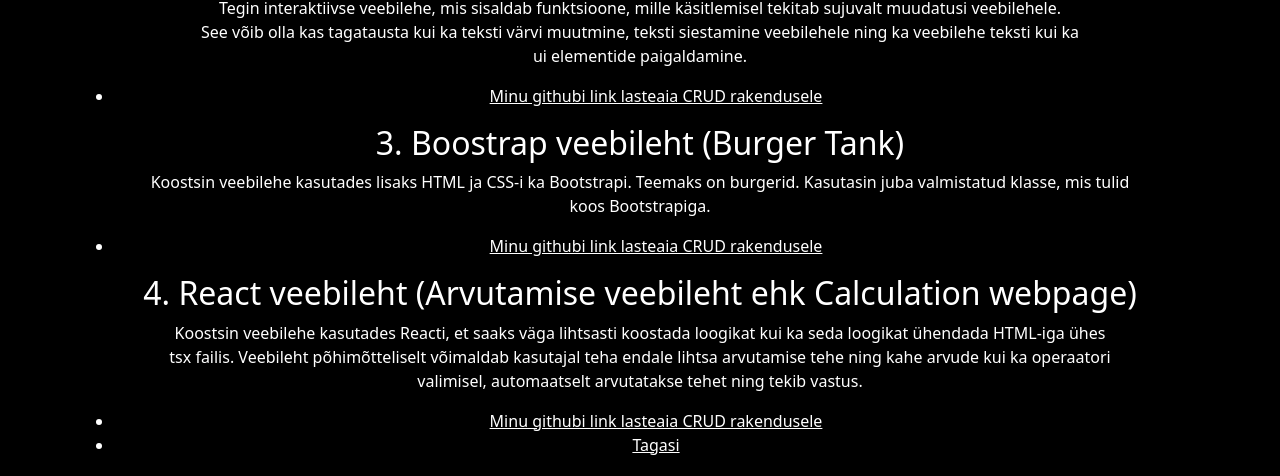
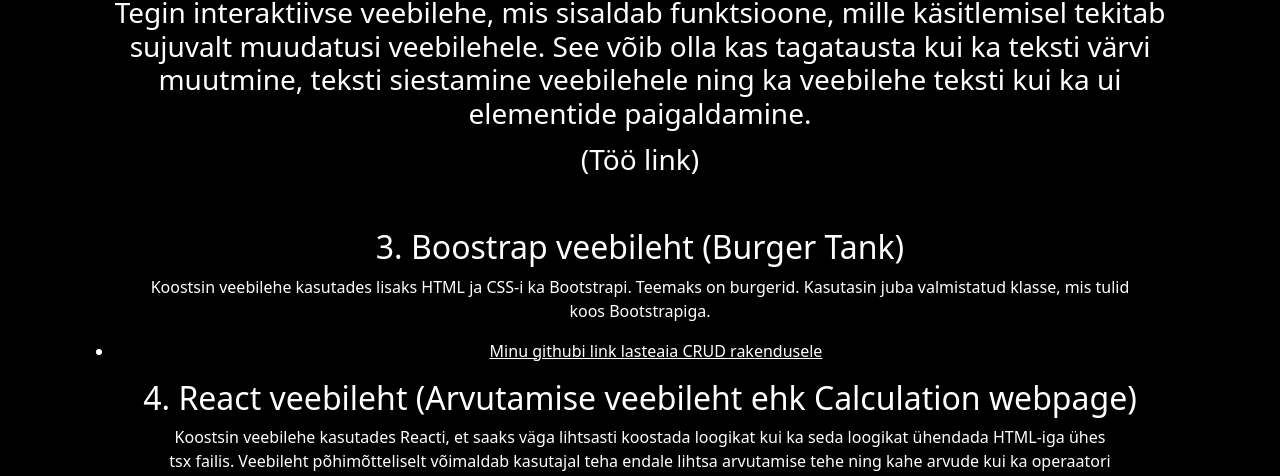
Before and after one commit to St11v3n/Stiiven_Ottens_Portfoolio, a website: page Tehtud_tööd/veebirakenduste_loomine.html in a window 1280 px wide. Shown: the part 624-1100 px from the top of the page. Drawn offline with nearby package versions, Linux system fonts and the light colour scheme.

Commit message:
Lisasin interaktiivse veebilehe osale veebirakenduste_loomise html failis, muutsin paragrahvi <h3>-ks  ning töö lingile tegin muudatusi, lisades bootstrapi klasse.

```diff
--- a/Tehtud_tööd/veebirakenduste_loomine.html
+++ b/Tehtud_tööd/veebirakenduste_loomine.html
@@ -35,19 +35,19 @@
 
 
 
-        <h2>2. Interaktiivne veebileht</h2>
+            <h2>2. Interaktiivne veebileht</h2>
 
-        <p>
-            Tegin interaktiivse veebilehe, mis sisaldab funktsioone, mille käsitlemisel tekitab sujuvalt muudatusi veebilehele.<br/>
-            See võib olla kas tagatausta kui ka teksti värvi muutmine, teksti siestamine veebilehele ning ka veebilehe teksti kui ka<br/>
-            ui elementide paigaldamine.
-        </p>
+            <h3>
+                Tegin interaktiivse veebilehe, mis sisaldab funktsioone, mille käsitlemisel tekitab sujuvalt muudatusi veebilehele.
+                See võib olla kas tagatausta kui ka teksti värvi muutmine, teksti siestamine veebilehele ning ka veebilehe teksti kui ka
+                ui elementide paigaldamine.
+            </h3>
 
-        <nav>
-            <ul>
-                <li><a href="https://github.com/St11v3n/Stiiven-Ottens---Interaktiivne-veebileht">Minu githubi link lasteaia CRUD rakendusele</a></li>
-            </ul>
-        </nav>
+
+
+                <a class="text-decoration-none fs-3 mb-5 d-inline-block" href="https://github.com/St11v3n/Stiiven-Ottens---Interaktiivne-veebileht">(Töö link)</a>
+
+
 
         <h2>3. Boostrap veebileht (Burger Tank)</h2>
 
```
